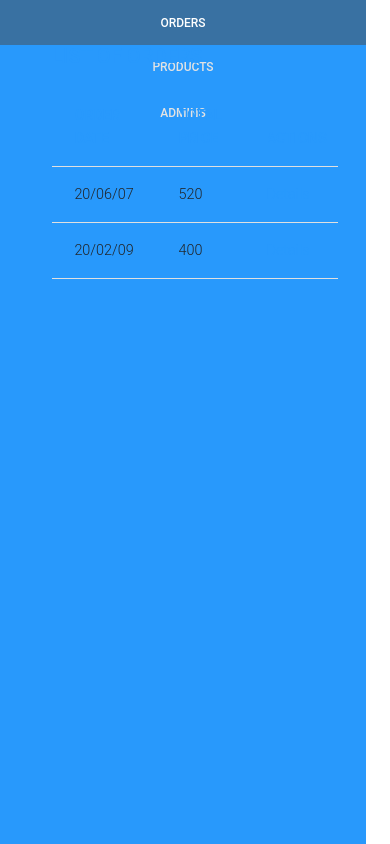
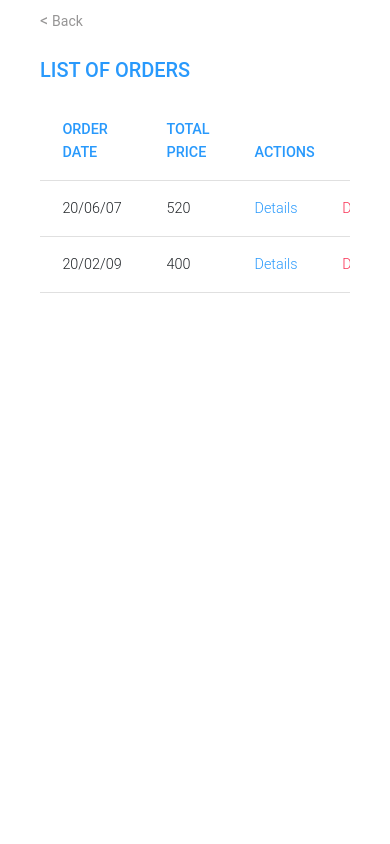
Before and after one commit to Hrat1/Lab64_task, a PHP site: page / in a window 390 px wide, after a click on "ORDERS". Run offline with PHP 8.4, Linux system fonts and the light colour scheme; the visitor is signed in with stand-in values (Sample User, id 1); tables that the repository leaves empty or names only in its code hold one stand-in row (values such as "Sample post").

Commit message:
*Added small esponsivity

```diff
--- a/index.php
+++ b/index.php
@@ -19,7 +19,7 @@
 </head>
 <body>
 <div class="row">
-    <div class="col-12 col-sm-3 table-links-wrap">
+    <div class="col-12 col-sm-3 table-links-wrap" id="tabLeftSide">
         <div>
             <div class="nav flex-column nav-tabs text-center table-links" id="v-tabs-tab" role="tablist"
                  aria-orientation="vertical">
@@ -33,7 +33,12 @@
 
         </div>
     </div>
-    <div class="col-12 col-sm-9 table-view-wrap">
+    <div class="col-12 col-sm-9 table-view-wrap" id="tabRightSide">
+        <div id="goToTabLinks">
+            <span id="goBack"><
+                <span>Back</span>
+            </span>
+        </div>
         <div class="tab-content" id="v-tabs-tabContent">
             <div class="tab-pane fade show active" id="v-tabs-orders" role="tabpanel" aria-labelledby="v-tabs-orders-tab">
                 <div class="order-list-wrap pt-4">
--- a/style/main.css
+++ b/style/main.css
@@ -37,7 +37,7 @@
 .table-links-wrap>div{
     height: 100%;
     background-color: #2899fc;
-    /*padding-top: 20%;*/
+    padding-top: 13%;
 }
 .table-links-wrap>div>div>.active{
     border: none #2899fc!important;
@@ -102,6 +102,21 @@
 .addButton:hover{
     color: black;
 }
+#goToTabLinks{
+    margin-bottom: -23px;
+    padding-top: 8px;
+    padding-bottom: 3px;
+    color: #969595;
+    font-size: 16px;
+    display: none;
+}
+#goToTabLinks>span{
+    cursor: pointer;
+}
+#goToTabLinks>span>span{
+    font-size: 14px;
+}
+
 
 
 
@@ -128,6 +143,7 @@
 }
 
 
+
 /*////////////////////////////////////////////////////////////////*/
 /*media rules start*/
 /*//////////////////////////////////////////////////////////////*/
@@ -137,3 +153,30 @@
         margin-top: 40%;
     }
 }
+
+@media screen and (max-width: 575px){
+    .table-view-wrap{
+        display: none;
+        position: relative;
+    }
+    .table-links-wrap{
+        width: 100%;
+        position: relative;
+    }
+    #goToTabLinks{
+        display: block;
+    }
+    .active{
+        background-color: #ffffff!important;
+    }
+}
+
+@media screen and (min-width: 576px) {
+    #tabLeftSide {
+        display: block;
+    }
+
+    #tabRightSide {
+        display: block;
+    }
+}
```
Also changed, not shown: js/main.js (+47 -5 lines).
